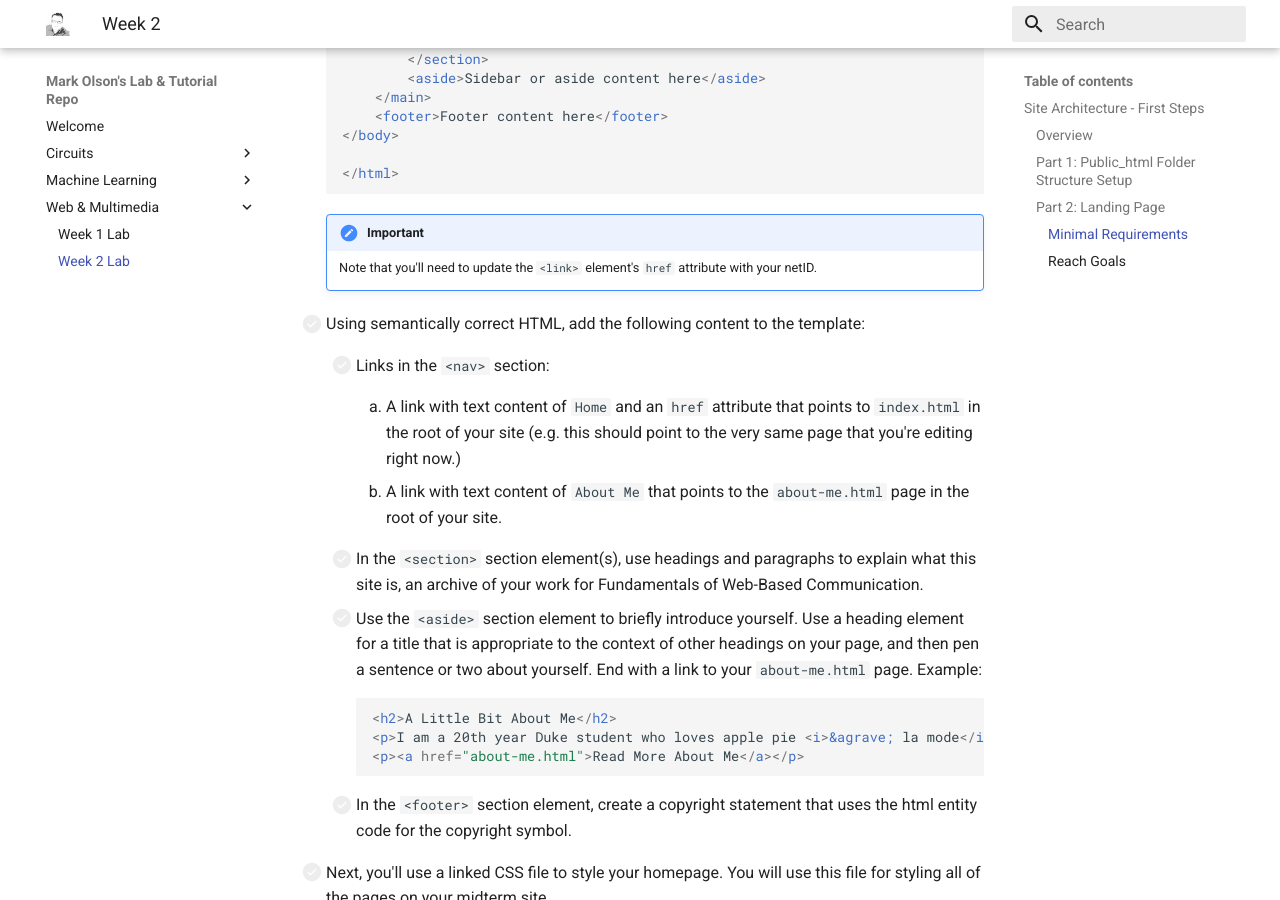
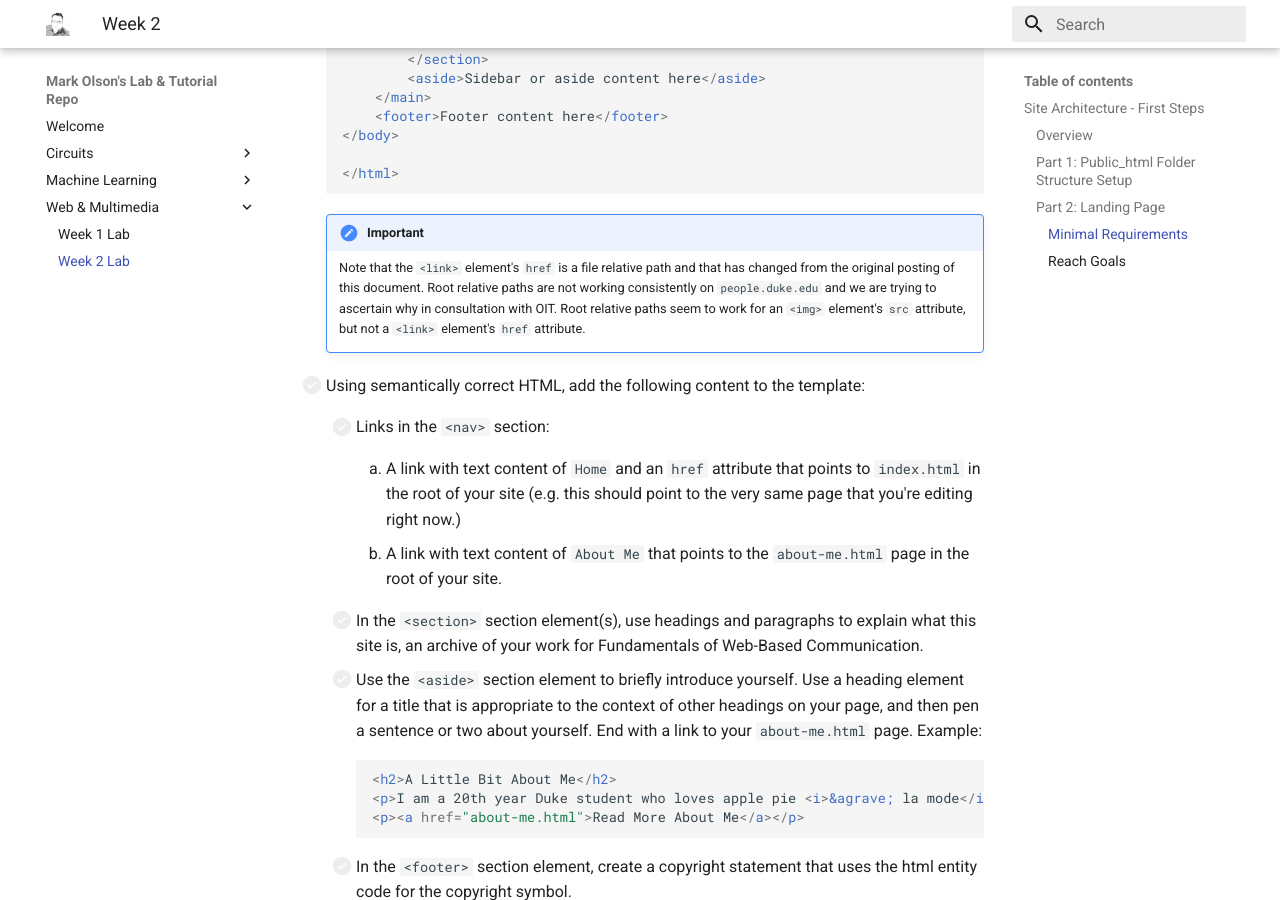
Before and after one commit to mjvo/tutorials, an MkDocs documentation site: the page built from docs/web-multimedia/week2/index.md, in a window 1280 px wide and 900 px high, scrolled down 3662 px. Built offline with MkDocs 1.6.1 and Material for MkDocs 9.7.7, drawn with Linux system fonts in a browser that asks for light colours.

Commit message:
clarify root relative issue

````diff
--- a/docs/web-multimedia/week2/index.md
+++ b/docs/web-multimedia/week2/index.md
@@ -119,7 +119,7 @@ Use the following checklist to make sure you meet the minimum requirements to ea
     ```
 
     !!! important
-        Note that you'll need to update the `<link>` element's `href  ` attribute with your netID.
+        Note that the `<link>` element's `href  ` is a file relative path and that has changed from the original posting of this document.  Root relative paths are not working consistently on `people.duke.edu` and we are trying to ascertain why in consultation with OIT.  Root relative paths seem to work for an `<img>` element's `src` attribute, but not a `<link>` element's `href` attribute.
 
 * [ ] Using semantically correct HTML, add the following content to the template:
 
````
